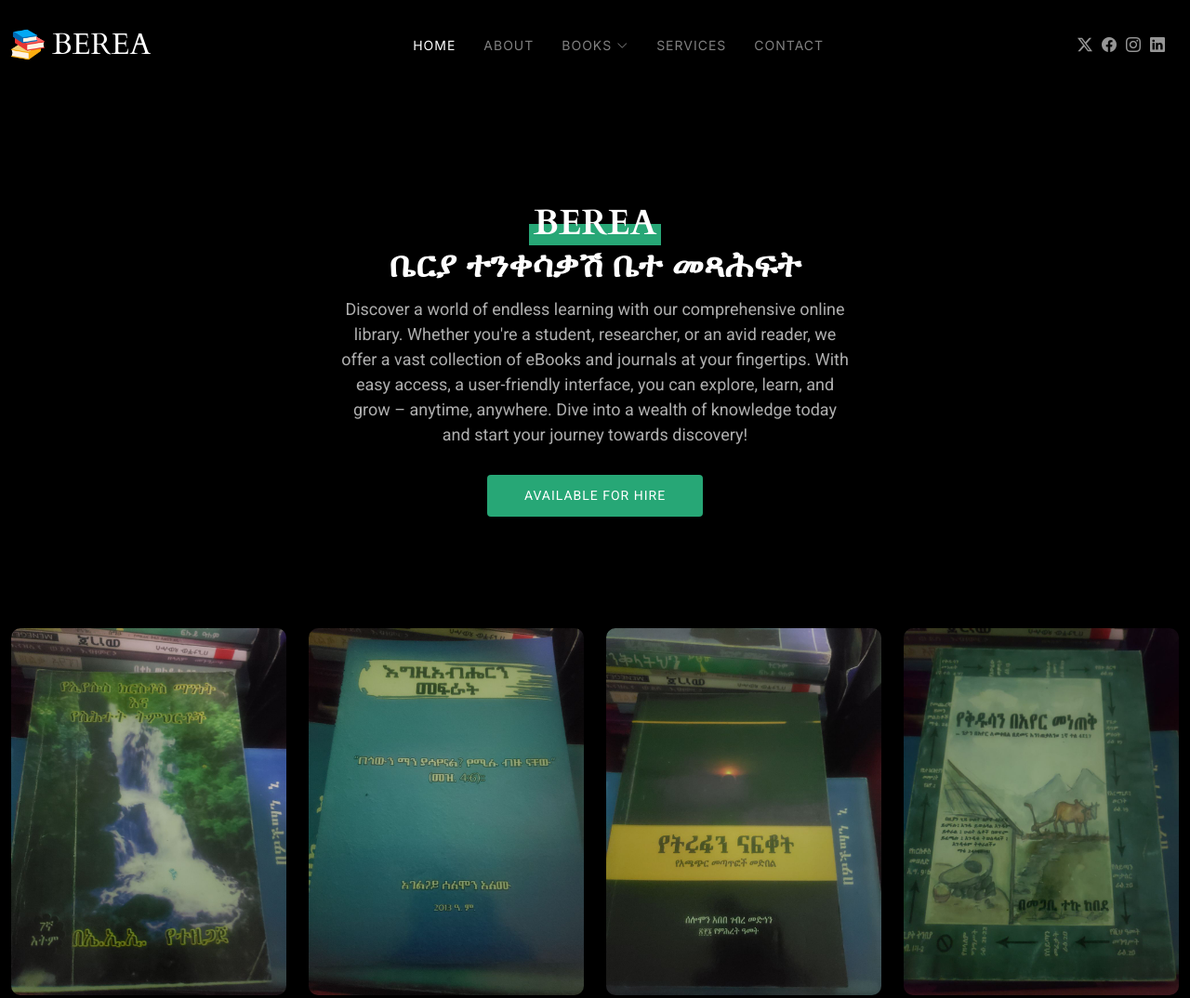
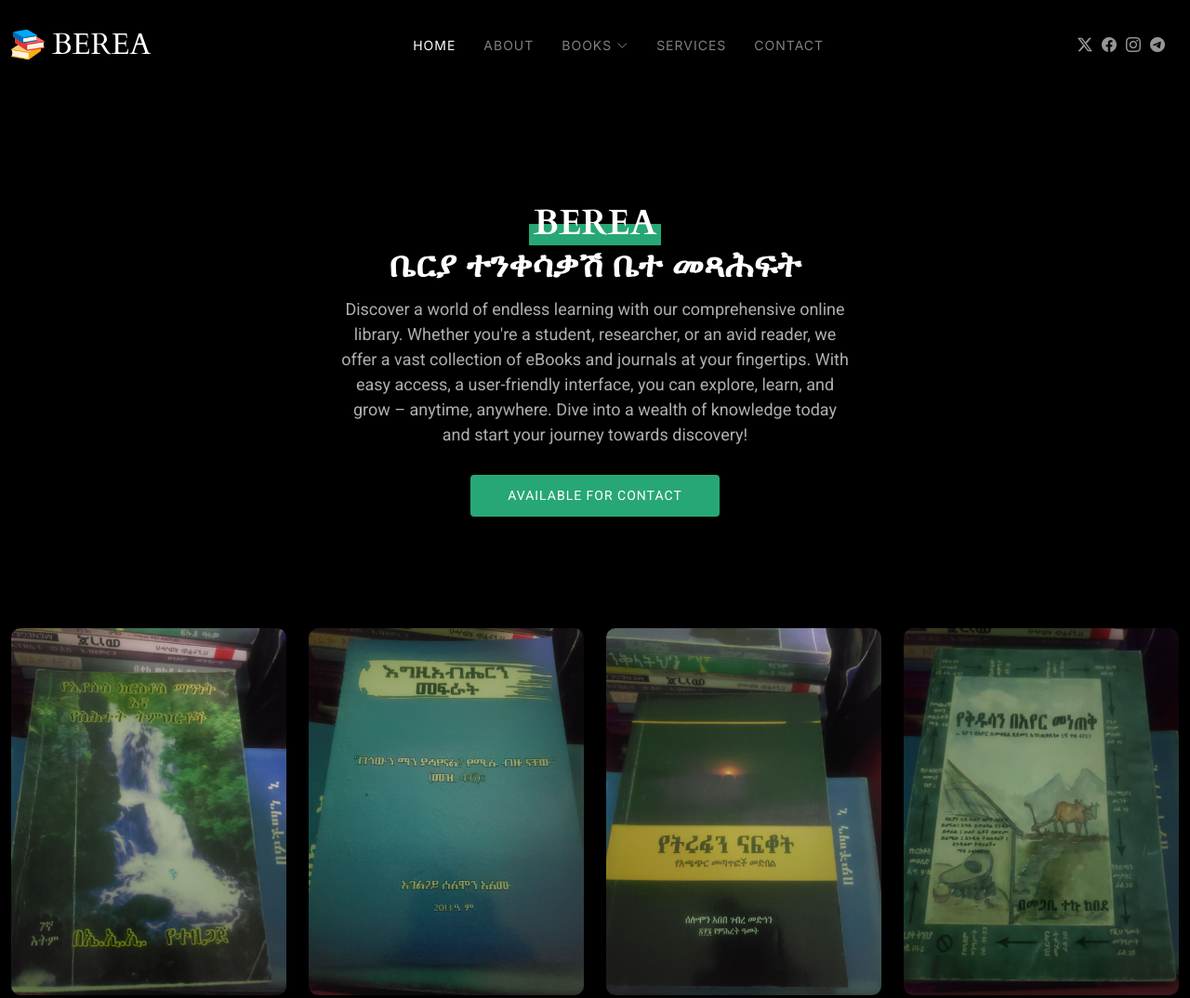
Before and after one commit to nardosagide/berea, a plain HTML site: page index.html in a window 1280 px wide. Shown: the top 1074 px of the page at 93% size. Drawn offline with Linux system fonts and the light colour scheme.

Commit message:
index.html

```diff
--- a/index.html
+++ b/index.html
@@ -79,7 +79,7 @@
         <a href="#" class="twitter"><i class="bi bi-twitter-x"></i></a>
         <a href="#" class="facebook"><i class="bi bi-facebook"></i></a>
         <a href="#" class="instagram"><i class="bi bi-instagram"></i></a>
-        <a href="#" class="linkedin"><i class="bi bi-linkedin"></i></a>
+        <a href="https://t.me/bereaportablelibrary" target="new" ><i class="bi bi-telegram"></i></a>
       </div>
 
     </div>
@@ -95,7 +95,7 @@
           <div class="col-lg-6 text-center" data-aos="fade-up" data-aos-delay="100">
             <h2><span>                  </span> <span class="underlight"> BEREA </span> <br> <span> ቤርያ ተንቀሳቃሽ ቤተ መጻሕፍት </span></h2>
             <p>Discover a world of endless learning with our comprehensive online library. Whether you're a student, researcher, or an avid reader, we offer a vast collection of eBooks and journals at your fingertips. With easy access, a user-friendly interface, you can explore, learn, and grow – anytime, anywhere. Dive into a wealth of knowledge today and start your journey towards discovery!</p>
-            <a href="contact.html" class="btn-get-started">Available for Hire<br></a>
+            <a href="contact.html" class="btn-get-started">Available for Contact<br></a>
           </div>
         </div>
       </div>
```
